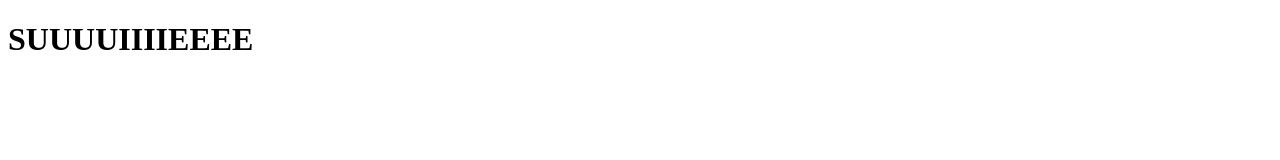
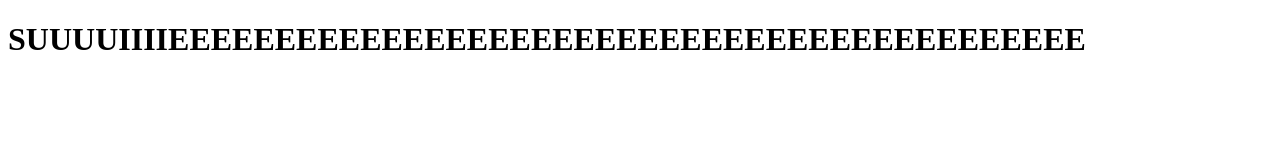
Before and after one commit to Fixow/SUIIIII, a plain HTML site: page index.html in a window 1280 px wide. Drawn offline with Linux system fonts and the light colour scheme.

```diff
--- a/index.html
+++ b/index.html
@@ -6,6 +6,6 @@
     <title>Document</title>
 </head>
 <body>
-    <h1>SUUUUIIIIEEEE</h1>
+    <h1>SUUUUIIIIEEEEEEEEEEEEEEEEEEEEEEEEEEEEEEEEEEEEEEEEEEE</h1>
 </body>
 </html>
```
